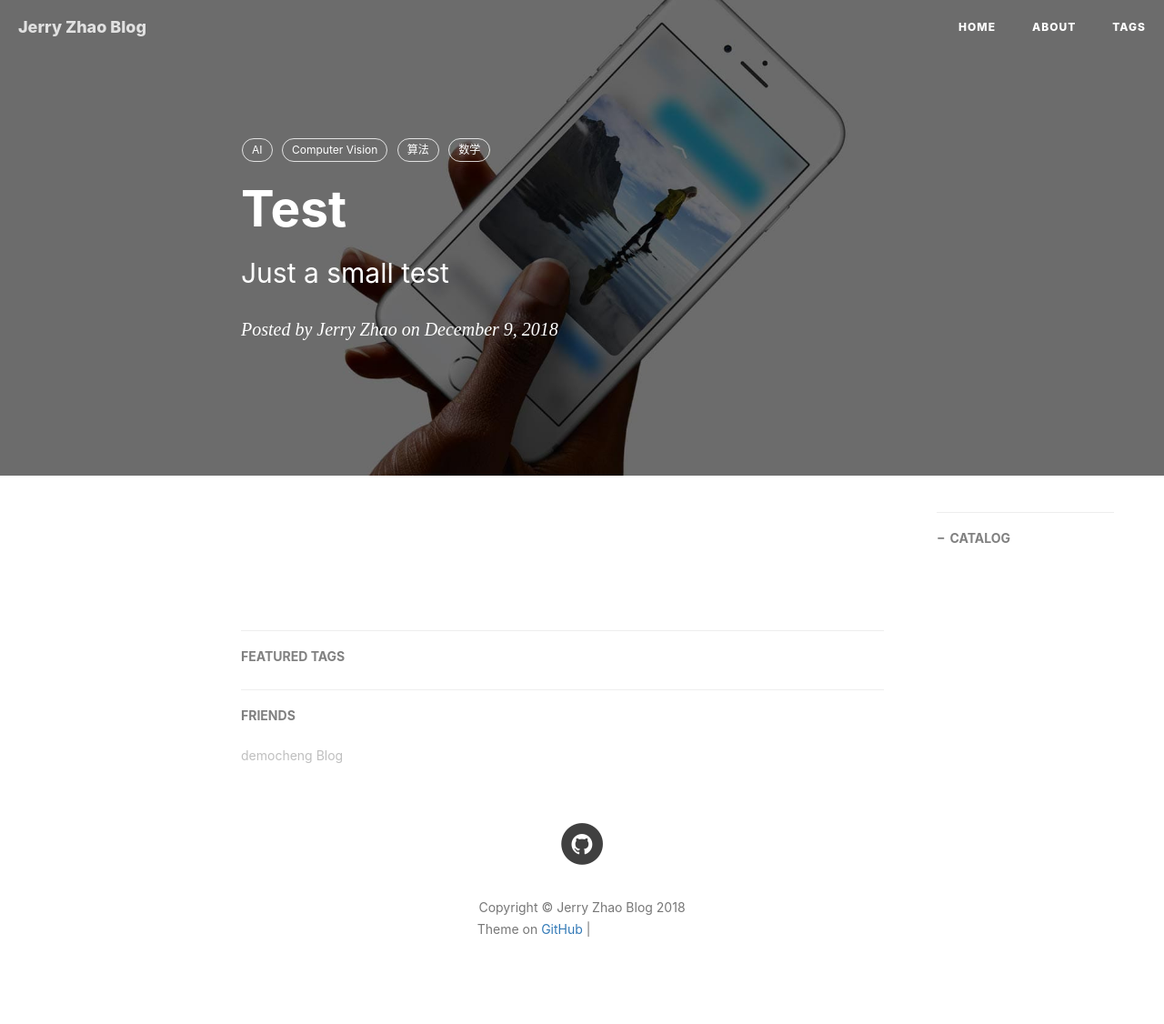
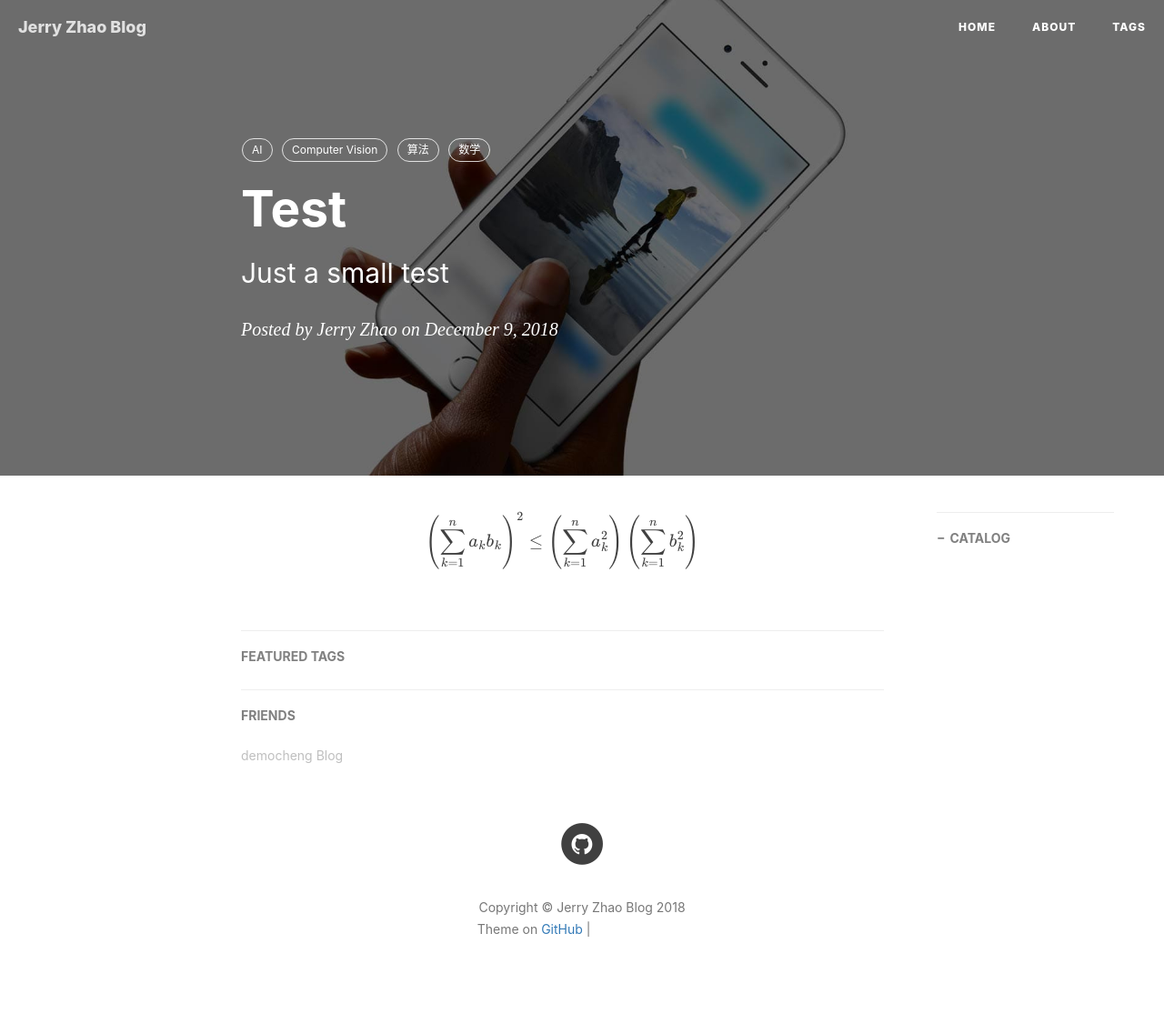
Before and after one commit to aipiano/aipiano.github.io, a Jekyll site: the page built from _posts/2016-01-06-ReactiveCocoa-进阶.md, in a window 1280 px wide. Shown: the whole page at 91% size. Built offline with Jekyll 4.4.1, drawn with Linux system fonts in a browser that asks for light colours; nearby versions of some CDN libraries; formulas are drawn with MathJax 3; comment, search, counter and statistics services are not loaded; grey boxes are pictures that could not be loaded.

Commit message:
mathjax test

```diff
--- a/_posts/2016-01-06-ReactiveCocoa-进阶.md
+++ b/_posts/2016-01-06-ReactiveCocoa-进阶.md
@@ -12,3 +12,7 @@ tags:
     - 算法
     - 数学
 ---
+
+$$
+\left( \sum_{k=1}^n a_k b_k \right)^2 \leq \left( \sum_{k=1}^n a_k^2 \right) \left( \sum_{k=1}^n b_k^2 \right)
+$$
```
